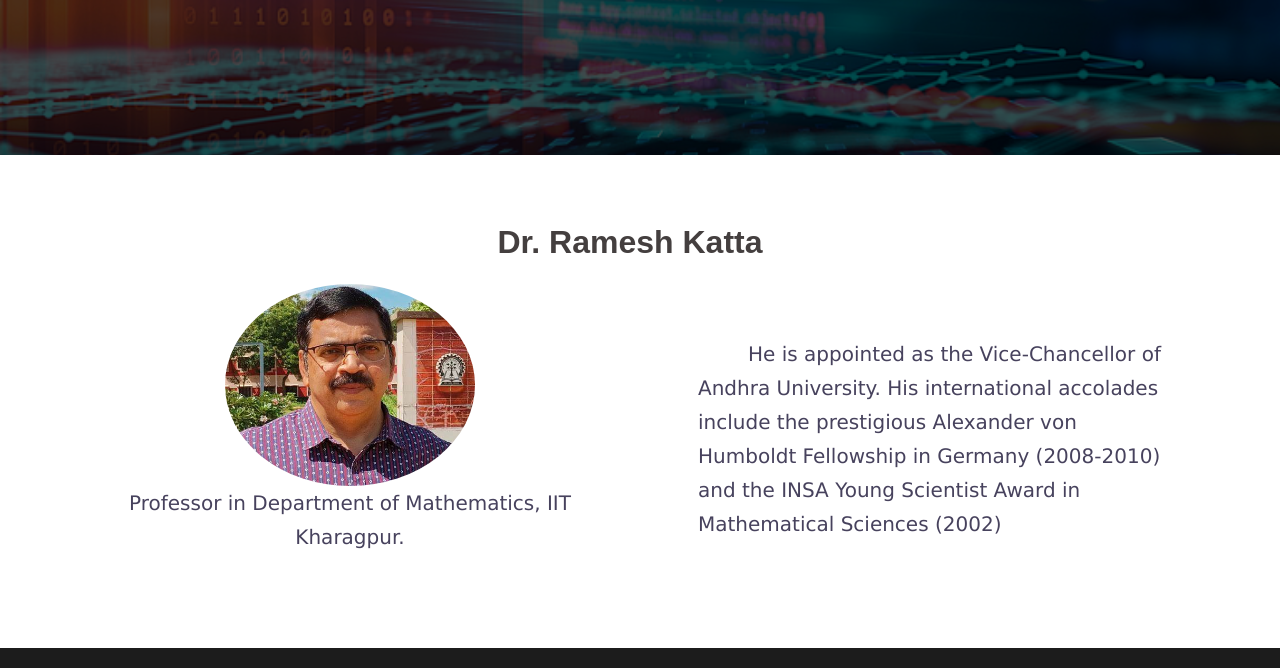
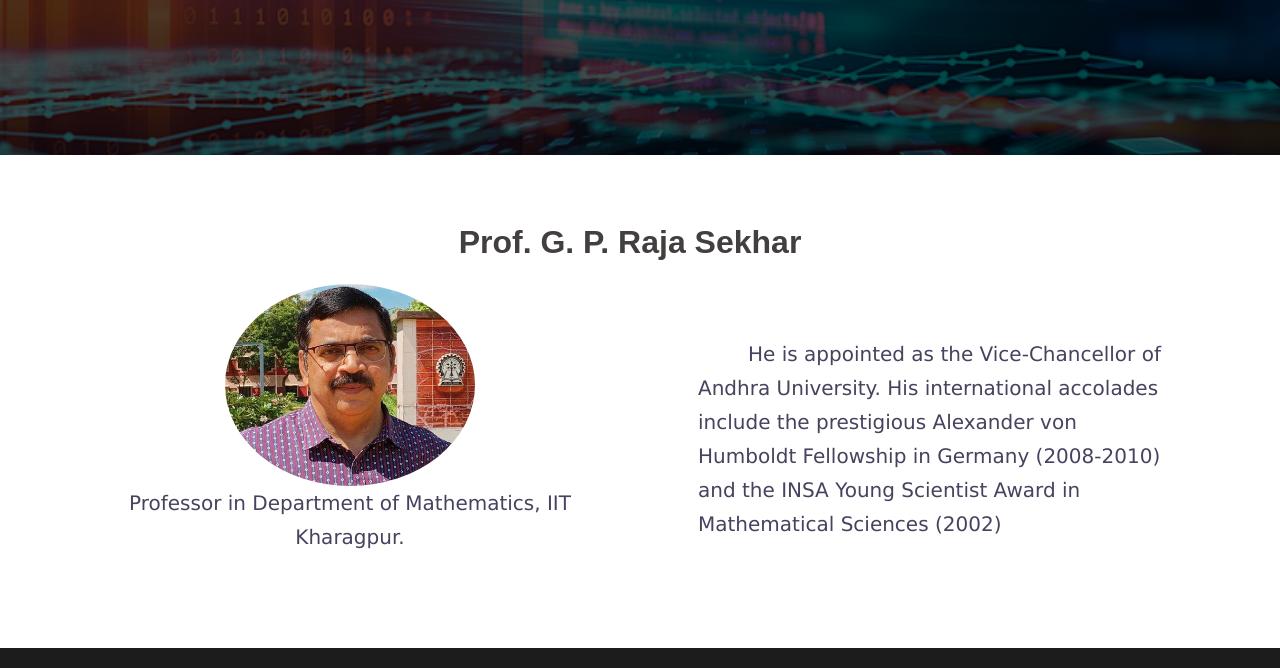
Before and after one commit to asishtech/ICCSMM, a plain HTML site: page Raja Sekhar.html in a window 1280 px wide. Shown: the part 145-813 px from the top of the page. Drawn offline with Linux system fonts and the light colour scheme; a web font is replaced by a local one.

Commit message:
Update Raja Sekhar.html

```diff
--- a/Raja Sekhar.html
+++ b/Raja Sekhar.html
@@ -384,7 +384,7 @@
 
 							<article id="post-97" class="post-97 page type-page status-publish hentry">
 								<center><h3>
-									Dr. Ramesh Katta
+									Prof. G. P. Raja Sekhar
 								</h3></center>
 								<div class="row">
 									<div class="col-lg-6">
```
